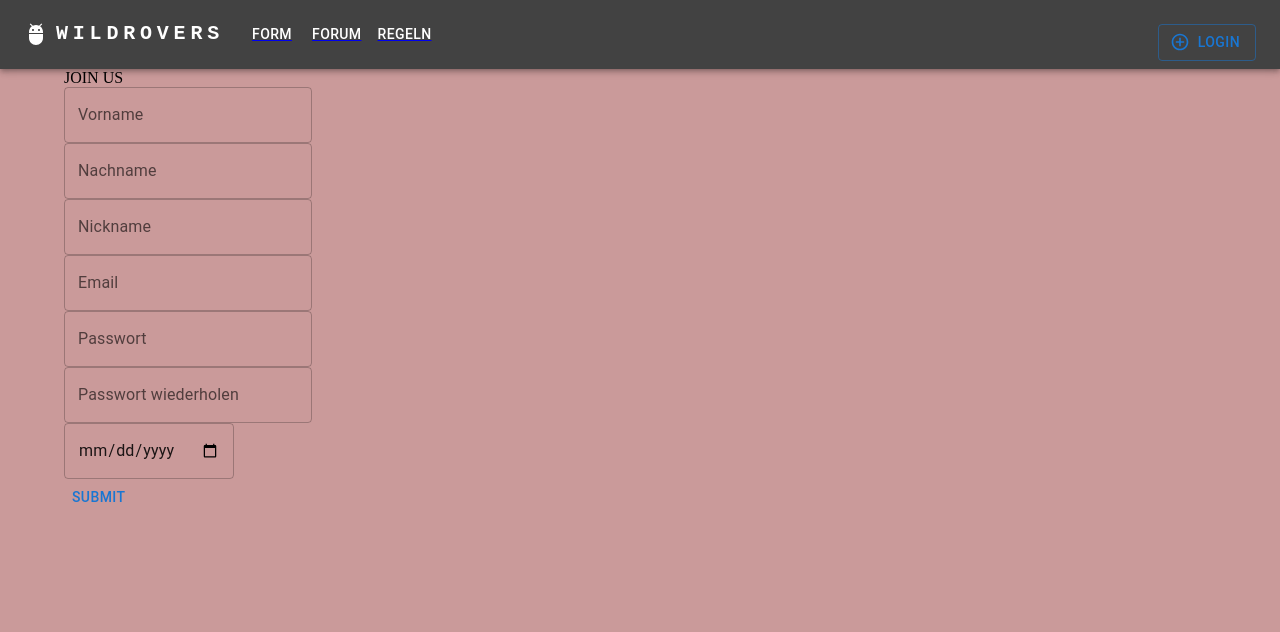
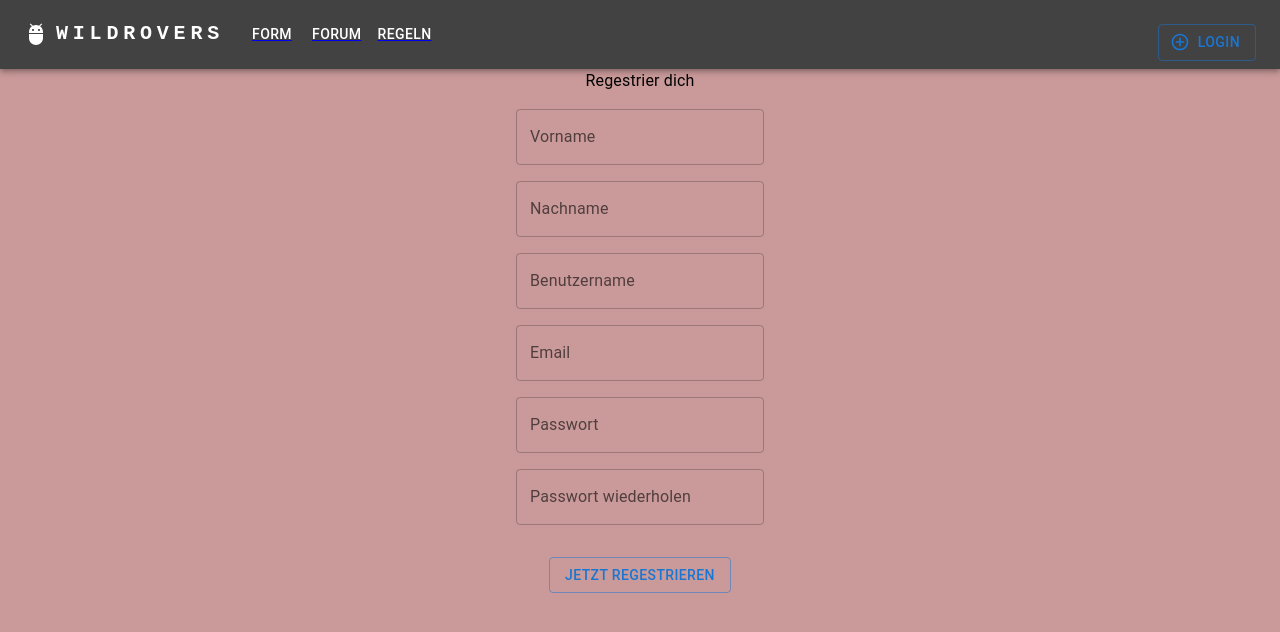
Before and after one commit to Voxel07/wildrovers-frontend, a React (Create React App) app: page /SignUp in a window 1280 px wide. Shown: the top 632 px of the page. Built offline with nearby package versions, Linux system fonts and the light colour scheme.

Commit message:
add UserContext
add useContext hook
split SignUp form and Page

```diff
--- a/package.json
+++ b/package.json
@@ -17,6 +17,7 @@
     "@testing-library/react": "^11.2.7",
     "@testing-library/user-event": "^12.8.3",
     "axios": "^0.21.4",
+    "date-fns": "^2.29.2",
     "draft-js": "^0.11.7",
     "formik": "^2.2.9",
     "formik-mui": "^4.0.0-alpha.3",
--- a/src/App.js
+++ b/src/App.js
@@ -14,7 +14,7 @@ import SignUp from './Pages/SignUp/SignUp';
 
 //context
 import { useMemo, useState } from "react";
-import { UserContext } from './components/User/UserContext';
+import { UserContext } from './context/UserContext';
 
 function App() {
   const [user, setUser] = useState({valid:false,name:"",role:"",jwt:""});
--- a/src/Pages/SignUp/SignUp.jsx
+++ b/src/Pages/SignUp/SignUp.jsx
@@ -1,94 +1,19 @@
 import React from 'react'
-// import './SignUp.csks';
-import { Formik, Field, Form } from 'formik';
-import {Container, TextField, Button, } from "@material-ui/core";
+import SignUpForm from '../../components/User/SignUpForm'
 
-import * as yup from 'yup';
+import Typography from '@mui/material/Typography';
+import Grid from '@material-ui/core/Grid';
 
-const validationSchema = yup.object({
-    firstName: yup.string().required().min(3).max(20, "Max Länge 20"),
-    lastName: yup.string().required().min(3).max(20, "Max Länge 20"),
-    nickName: yup.string().required().max(20, "Max Länge 20"),
-    password: yup.string().required().min(5),
-    passwordWdh: yup.string().required().oneOf([yup.ref('password'), null], 'Passwörter müssen übereinstimmen'),
-    email: yup.string().required().email()
-})
+export default function SignUp() {
+  return (
+    <Grid container direction="column" alignItems="center" spacing={2}>
+        <Grid item>
+            <Typography>Regestrier dich</Typography>
+        </Grid>
+        <Grid item>
+            <SignUpForm />
+        </Grid>
 
-function SignUp() {
-
-    return (
-    <Formik validateOnChange={true}
-        initialValues={
-            {
-                firstName: '',
-                lastName: '',
-                nickName:'',
-                email:'',
-                password:'',
-                passwordWdh:''
-            }
-        }
-        validationSchema={validationSchema}
-        onSubmit={
-            (data, { setSubmitting, resetForm }) => {
-                setSubmitting(true);
-                //Post From
-                console.log(data);
-                setSubmitting(false);
-                resetForm(true);
-
-            }
-        }
-
-    >
-        {
-            ({ values, errors, isSubmitting }) => (
-                <Container className="Form-Container" >
-                    <div className="Form-Header">
-                    <div className="Form-Header-Titel">
-                        <div className= "Form-Header-Titel-Emblem"></div>
-                        <div className= "Form-Header-Titel-Text"></div>
-                    </div>
-                    <div className="Form-Header-SubTitle">JOIN US</div>
-
-                    </div>
-                    <Form className="Form" >
-                        <div className="Form-Field-TextField">
-                            <Field variant="outlined" label="Vorname" name="firstName" type="input" error={!!errors.firstName} helperText={errors.firstName} as={TextField} />
-                        </div>
-
-                        <div className="Form-Field-TextField">
-                            <Field variant="outlined" label="Nachname" name="lastName" type="input" error={!!errors.lastName} helperText={errors.lastName} as={TextField} />
-                        </div>
-
-                        <div className="Form-Field-TextField">
-                            <Field variant="outlined" label="Nickname" name="nickName" type="input" error={!!errors.nickName} helperText={errors.nickName} as={TextField} />
-                        </div>
-                        <div className="Form-Field-TextField">
-                            <Field variant="outlined" label="Email" name="email" type="email" error={!!errors.email} helperText={errors.email} as={TextField} />
-                        </div>
-                        <div className="Form-Field-TextField">
-                            <Field variant="outlined" label="Passwort" name="password" type="password" error={!!errors.password} helperText={errors.password} as={TextField}/>
-
-                        </div>
-                        <div className="Form-Field-TextField">
-                            <Field variant="outlined" label="Passwort wiederholen" name="passwordWdh" type="password" error={!!errors.passwordWdh} helperText={errors.passwordWdh} as={TextField} />
-                        </div>
-                        <div className="Form-Field-TextField">
-                            <Field variant="outlined"  name="geburtstag" type="date" error={!!errors.geburtstag} helperText={errors.geburtstag} as={TextField} />
-                        </div>
-
-                        <div>
-                            <Button disabled={isSubmitting || !errors} type='submit'> submit </Button></div>
-                        {/* <pre> {JSON.stringify(values, null, 2)} </pre>
-                        <pre> {JSON.stringify(errors, null, 2)} </pre> */}
-                    </Form>
-                </Container>
-            )
-        }
-    </Formik>
-
-    );
+    </Grid>
+  )
 }
-
-export default SignUp
--- a/src/components/Navigation/Navbar.js
+++ b/src/components/Navigation/Navbar.js
@@ -20,7 +20,7 @@ import NavbarLogo from './Navbar-Logo';
 import NavbarLogin from './Navbar-LoginPromt';
 
 //Context
-import { UserContext } from '../User/UserContext';
+import { UserContext } from '../../context/UserContext';
 
 
 const pages = [{key: 1, name:"Form"},{key: 2, name:"Forum"},{key: 3, name:"Regeln"}];
--- /dev/null
+++ b/src/components/User/SignUpForm.jsx
@@ -0,0 +1,139 @@
+import React, { useContext, useState } from 'react'
+// import './SignUp.csks';
+
+//Form
+import { Formik, Field, Form } from 'formik';
+import * as yup from 'yup';
+import axios from 'axios'
+
+
+//MUI
+import Button from '@material-ui/core/Button'
+import TextField from '@material-ui/core/TextField';
+import Grid from '@material-ui/core/Grid';
+
+//Eigene
+import { UserContext } from '../../context/UserContext';
+
+//Feedback
+import Alert from '@mui/material/Alert';
+import Stack from '@mui/material/Stack';
+import differenceInYears from "date-fns/differenceInYears";
+
+
+
+
+function SignUpForm() {
+
+    const {user, setUser} = useContext(UserContext);
+    const [state, setState] = useState({ resCode: null, resData: null });
+
+    const handleSubmit = async(formData) =>{
+
+        await axios.put('http://localhost:8080/user',
+        {
+            firstName: formData.firstName,
+            lastName: formData.lastName,
+            email: formData.email,
+            userName: formData.userName,
+            password: formData.password
+        })
+        .then(response => {//handels only status code 200-300?
+            console.log(JSON.stringify(response.data))
+            setUser({valid:true, jwt:response.data});
+            setState({resCode:response.status, resData:response.data})
+        })
+        .catch(error => {//handle response codes over 400 here
+            console.log("fuck")
+            console.log(error.response)
+            setState({resCode:error.response.status, resData:error.response.data})
+        });
+
+    }
+
+    const validationSchema = yup.object({
+        firstName: yup.string().required().min(3).max(20, "Max Länge 20"),
+        lastName: yup.string().required().min(3,"Min. 3 Zeichen").max(20, "Max 20 Zeichen"),
+        userName: yup.string().required().max(20, "Max Länge 20"),
+        password: yup.string().required().min(8, "Passwort muss min. 8 Zeichen haben").max(256, "Password darf max. 256 Zeichen haben"),
+        passwordWdh: yup.string().required().oneOf([yup.ref('password'), null], 'Passwörter müssen übereinstimmen'),
+        email: yup.string().required().email(),
+        // birthday: yup.date().nullable()
+        // .test("dob", "Du musst min. 18 Jahre alt sein", function (value) {
+        //   return differenceInYears(new Date(), new Date(value)) >= 18;
+        // })
+    })
+
+    const {resCode, resData} = state;
+
+    return (
+    <Formik
+        validateOnChange={true}
+        initialValues={
+            {
+                firstName: '',
+                lastName: '',
+                userName:'',
+                email:'',
+                password:'',
+                passwordWdh:'',
+                // birthday:''
+            }
+        }
+        validationSchema={validationSchema}
+        onSubmit={async(data, { setSubmitting, resetForm }) => {
+                setSubmitting(true);
+                //Post From
+                await handleSubmit(data); //async call
+                setSubmitting(false);
+                // resetForm(true);
+
+            }
+        }
+
+    >
+        {
+            ({ values, errors, isSubmitting, touched }) => (
+                <Form className="Form-Container" >
+                    <Grid container direction="column" alignItems="center" spacing={2}>
+                        <Grid item>
+                            <Field variant="outlined" label="Vorname" name="firstName" type="input" error={!!errors.firstName && !!touched.firstName} helperText={!!touched.firstName && !!errors.firstName && String(errors.firstName)} as={TextField} />
+                        </Grid>
+                        <Grid item>
+                            <Field variant="outlined" label="Nachname" name="lastName" type="input" error={!!errors.lastName && !!touched.lastName} helperText={!!touched.lastName && !!errors.lastName && String(errors.lastName)} as={TextField} />
+                        </Grid>
+                        <Grid item>
+                            <Field variant="outlined" label="Benutzername" name="userName" type="input" error={!!errors.userName && !!touched.userName} helperText={!!touched.userName && !!errors.userName && String(errors.userName)} as={TextField} />
+                        </Grid>
+                        <Grid item>
+                            <Field variant="outlined" label="Email" name="email" type="email" error={!!errors.email && !!touched.email} helperText={!!touched.email && !!errors.email && String(errors.email)} as={TextField} />
+                        </Grid>
+                        <Grid item>
+                            <Field variant="outlined" label="Passwort" name="password" type="password" error={!!errors.password && !!touched.password} helperText={!!touched.password && !!errors.password && String(errors.password)} as={TextField}/>
+                        </Grid>
+                        <Grid item>
+                            <Field variant="outlined" label="Passwort wiederholen" name="passwordWdh" type="password" error={!!errors.passwordWdh && !!touched.passwordWdh} helperText={!!touched.passwordWdh && !!errors.passwordWdh && String(errors.passwordWdh)} as={TextField} />
+                        </Grid>
+                        <Grid item>
+                            {/* <Field variant="outlined"  name="geburtstag" type="date" error={!!errors.geburtstag && !!touched.geburtstag} helperText={!!touched.geburtstag && !!errors.geburtstag && String(errors.geburtstag)} as={TextField} /> */}
+                        </Grid>
+                        <Grid item>
+                            <Button variant="outlined" disabled={isSubmitting || !errors} type='submit'> Jetzt Regestrieren </Button>
+                        </Grid>
+                        <Grid item>
+                        <Stack  spacing={2} marginTop={2}>
+                        {
+                            !!resData && resCode > 200 ? <Alert severity="error">{resData}</Alert>:null
+                        }
+                        </Stack>
+                    </Grid>
+                    </Grid>
+                </Form>
+            )
+        }
+    </Formik>
+
+    );
+}
+
+export default SignUpForm
```
Also changed, not shown: src/Pages/LogIn/LogIn.jsx (+3 -7 lines), src/context/UserContext.js (renamed from src/components/User/UserContext.js), 1 other file (tests, documents, lock files or other folders).
